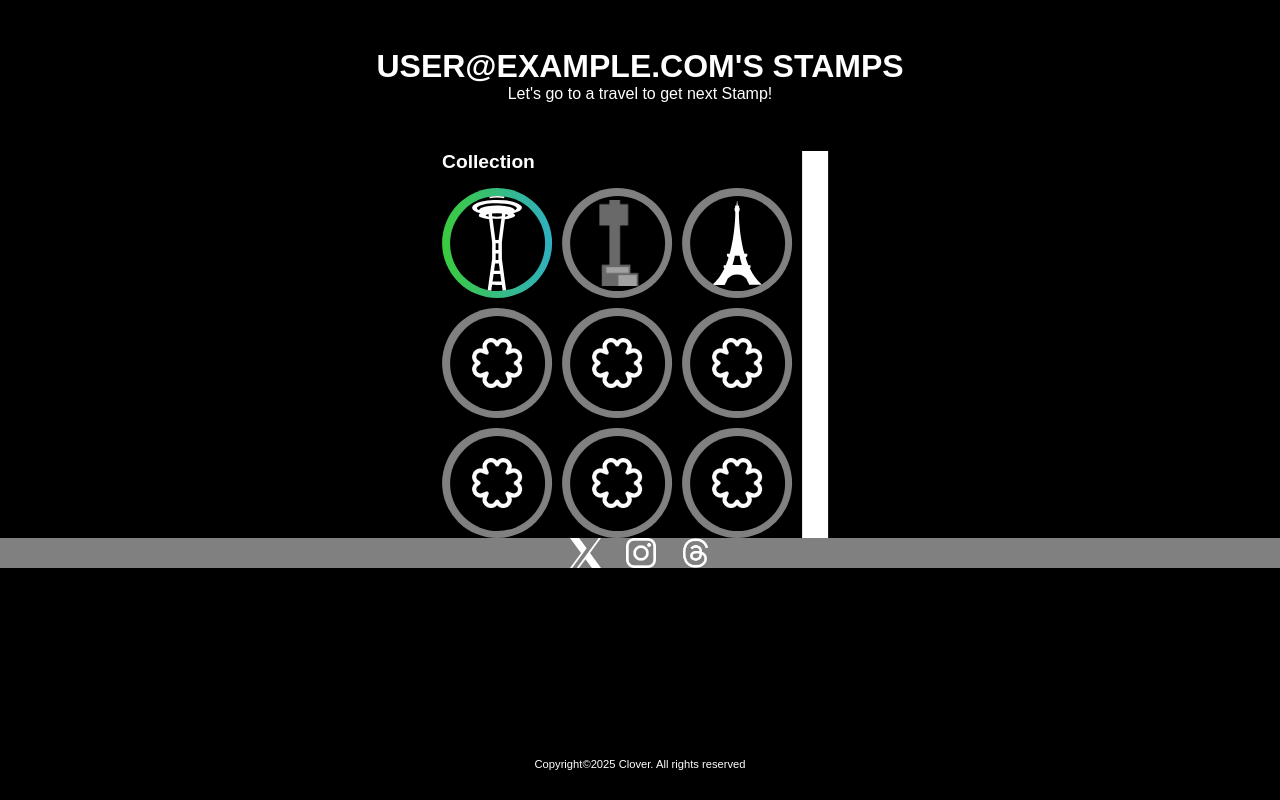
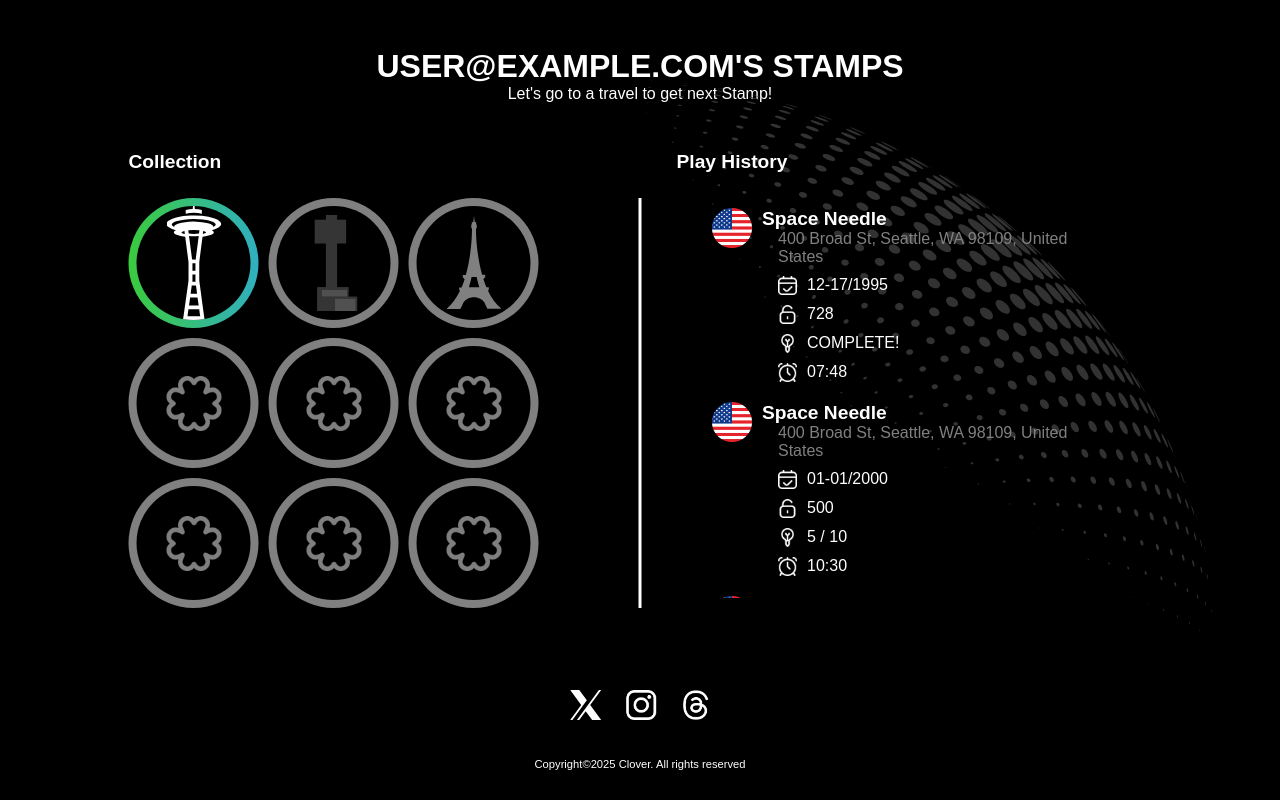
Before and after one commit to QuanGiap/CloverWebsite, a Next.js app: page /stamp in a window 1280 px wide. Built offline with nearby package versions, Linux system fonts and the light colour scheme.

Commit message:
Finish page 3

```diff
--- a/src/app/auth/page.tsx
+++ b/src/app/auth/page.tsx
@@ -32,7 +32,7 @@ export default function AuthPage() {
             Verication Code
           </label>
           <input placeholder="Enter verification code" type="text" id="code" className={styles.auth_input} />
-          <button className={styles.auth_button_code}>Verify code</button>
+          <button className={styles.auth_button_code} onClick={()=>window.location.href = '/stamp'}>Verify code</button>
         </div>
       </div>
         <Footer/>
--- a/src/app/stamp/page.module.css
+++ b/src/app/stamp/page.module.css
@@ -6,11 +6,16 @@
 .social_links{
     height: 30px;
     background-color: transparent;
+    cursor: pointer;
 }
 .social_links_group{
+    position: absolute;
+    bottom: 10%;
+    right: 50%;
+    transform: translate(50%,0);
     display: flex;
-    background-color: gray;
     justify-content: center;
+    margin-top: 20px;
     gap: 25px;
 }
 .threads_logo{
@@ -26,17 +31,33 @@
 .stamp_group{
     display: grid;
     grid-template-columns: auto auto auto;
-    width: max-content;
     gap: 10px;
+    justify-content: flex-start;
 }
 .collection_title{
     font-size: 1.2rem;
     margin-bottom: 15px;
+    grid-column-start: 1;
+    grid-column-end: 3;
+}
+.history_title{
+    font-size: 1.2rem;
+    margin-bottom: 15px;
+    grid-column-start:3;
+    grid-column-end: 4;
+    margin-left: 25px;
+}
+.history_group{
+    max-height: 400px;
+    overflow-y: auto;
+    width: 450px;
+    padding-right: 50px;
+    margin-left: 50px;
 }
 .data_group{
     display: grid;
-    grid-template-columns: auto auto auto;
-    /* background-color: wheat; */
+    grid-template-columns: 1fr auto 1fr;
+    grid-template-rows: auto auto;
     justify-content: center;
     width: max-content;
     gap: 10px;
@@ -46,6 +67,16 @@
 }
 .break_line{
     height: 100%;
-    width: 8px1;
+    width: 3px;
+    margin: 0 0 0 0;
+    align-self: center;
+    justify-self: center;
     background-color: white;
 }
+.back_ground_img{
+    position: absolute;
+    top: 10%;
+    right: 5%;
+    width: 600px;
+    filter: brightness(0.3);
+}
--- a/src/app/stamp/page.tsx
+++ b/src/app/stamp/page.tsx
@@ -1,69 +1,43 @@
 "use client"; // Mark this as a client component
 import Footer from "@/component/Footer/Footer";
 import styles from "./page.module.css";
-import { useState, useEffect, useMemo } from "react";
+import { useState, useEffect, useMemo,useRef } from "react";
 import StampIcon from "@/component/StampIcon/StampIcon";
+import PlayHistoryTab from "@/component/PlayHistoryTab/PlayHistoryTab";
 const fake_data_play = [
   {
     id:123,
-    title: "Space Needle",
+    placeName: "Space Needle",
     flagImgUrl:'ebe9e823cc09db35643e5d89fb6476bd.png',
+    address: "400 Broad St, Seattle, WA 98109, United States",
     date: new Date("1995-12-17T03:24:00"),
     point: 728,
-    task: 7,
-    max_task: 10,
+    task: 10,
+    maxTask: 10,
     time: "07:48",
   },
   {
     id:456,
-    title: "Golden Gate Bridge",
+    placeName: "Space Needle",
     flagImgUrl:'ebe9e823cc09db35643e5d89fb6476bd.png',
     date: new Date("2000-01-01T10:00:00"),
+    address: "400 Broad St, Seattle, WA 98109, United States",
     point: 500,
     task: 5,
-    max_task: 10,
+    maxTask: 10,
     time: "10:30",
   },
   {
     id:132,
-    title: "Eiffel Tower",
+    placeName: "Space Needle",
     flagImgUrl:'ebe9e823cc09db35643e5d89fb6476bd.png',
+    address: "400 Broad St, Seattle, WA 98109, United States",
     date: new Date("2010-05-15T14:30:00"),
     point: 850,
     task: 8,
-    max_task: 10,
+    maxTask: 10,
     time: "14:45",
-  },
-  {
-    id:645,
-    title: "Great Wall of China",
-    flagImgUrl:'ebe9e823cc09db35643e5d89fb6476bd.png',
-    date: new Date("2015-09-20T08:00:00"),
-    point: 920,
-    task: 9,
-    max_task: 10,
-    time: "08:15",
-  },
-  {
-    id:637,
-    title: "Sydney Opera House",
-    flagImgUrl:'ebe9e823cc09db35643e5d89fb6476bd.png',
-    date: new Date("2020-11-11T19:00:00"),
-    point: 780,
-    task: 7,
-    max_task: 10,
-    time: "19:30",
-  },
-  {
-    id:645,
-    title: "Colosseum",
-    flagImgUrl:'ebe9e823cc09db35643e5d89fb6476bd.png',
-    date: new Date("2022-07-07T16:00:00"),
-    point: 640,
-    task: 6,
-    max_task: 10,
-    time: "16:20",
-  },
+  }
 ];
 const fake_stamp_data = [
   {
@@ -113,10 +87,13 @@ const fake_stamp_data = [
   },
 ];
 export default function StampPage() {
-  const [user,setUser] = useState(localStorage.getItem('user')||'user@example.com')
+  const [user,setUser] = useState<string|null>(null);
   const [playStory, setPlayStory] = useState<typeof fake_data_play|null>(null);
+  const refStampGroup = useRef<HTMLDivElement|null>(null);
+  const refHistoryGroup = useRef<HTMLDivElement|null>(null);
   const [stamps, setStamps] = useState<typeof fake_stamp_data|null>(null);
   useEffect(() => {
+    setUser(localStorage.getItem('user')||'user@example.com');
     const id = setTimeout(() => setPlayStory(fake_data_play),0);
     const second_id = setTimeout(() => setStamps(fake_stamp_data),0);
     return ()=>{
@@ -129,30 +106,43 @@ const stampsComponent = useMemo(()=>{
     return <StampIcon key={data.id} altText="" imageUrl={data.imgUrl} stamped={data.stamped}/>
   })
 },[stamps])
+const historyComponent = useMemo(()=>{
+  return playStory?.map((data)=>{
+    return <PlayHistoryTab key={data.id} placeName={data.placeName} address={data.address} date={data.date} time={data.time} point={data.point} task={data.task} maxTask={data.maxTask} flagImgUrl={data.flagImgUrl}/>
+  })
+},[playStory]);
+  function goToUrl(str:string){
+    window.open(str)
+  }
 if(!playStory||!stamps){
   return <h1>Loading...</h1>
 }
   return (
     <div className={styles.back_ground_page}>
+      <img src="dots fade out.svg" className={styles.back_ground_img}/>
+      {/* <div className={styles.page_container}> */}
       <div className={styles.title_page}>
         <h1>{user}'s stamps</h1>
         <p>Let's go to a travel to get next Stamp!</p>
       </div>
       <div className={styles.data_group}>
-        <div className={styles.collection_group}>
           <h6 className={styles.collection_title}>Collection</h6>
-          <h6 className={styles.stamp_group}>
+          <h6 className={styles.history_title}>Play History</h6>
+        <div className={styles.collection_group} ref={refStampGroup}>
+          <div ref={refHistoryGroup}className={styles.stamp_group}>
            {stampsComponent}
-          </h6>
+          </div>
         </div>
-        <div className={styles.break_line}>test</div>
+        <div className={styles.break_line}></div>
         <div className={styles.history_group}>
+          {historyComponent}
         </div>
       </div>
       <div className={styles.social_links_group}>
-        <img src="x.svg" className={styles.social_links}/>
-        <img src="instagram.png" className={styles.social_links}/>
-        <img src="thread.png" className={styles.social_links+" "+styles.threads_logo}/>
+        <img src="x.svg" className={styles.social_links} onClick={()=>goToUrl('/stamp')}/>
+        <img src="instagram.png" className={styles.social_links}  onClick={()=>goToUrl('/stamp')}/>
+        <img src="thread.png" className={styles.social_links+" "+styles.threads_logo} onClick={()=>goToUrl('/stamp')}/>
+      {/* </div> */}
       </div>
       <Footer />
     </div>
--- /dev/null
+++ b/src/component/PlayHistoryTab/PlayHistoryTab.module.css
@@ -0,0 +1,37 @@
+.play_history_container{
+    display: flex;
+    flex-direction: row;
+    padding: 10px;
+    gap: 10px;
+}
+.play_history_info_container{
+    display: flex;
+    flex-direction: column;
+    gap: 10px;
+}
+.address{
+    color: gray;
+}
+.text_with_icon_container{
+    display: flex;
+    flex-direction: row;
+    gap: 10px;
+}
+.flag{
+    width: 40px;
+    height: 40px;
+}
+.icon{
+    width: 19px;
+}
+.text_with_icon_container{
+    display: flex;
+    align-content: center;
+}
+.place_name{
+    font-size: 1.2rem;
+    font-weight: bold;
+}
+.address, .text_with_icon_container{
+    margin-left: 1em;
+}
--- /dev/null
+++ b/src/component/PlayHistoryTab/PlayHistoryTab.tsx
@@ -0,0 +1,49 @@
+import styles from "./PlayHistoryTab.module.css";
+
+interface PlayHistoryTabProp {
+  placeName: string;
+  address: string;
+  date: Date;
+  time: string;
+  point: number;
+  task: number;
+  maxTask: number;
+  flagImgUrl: string;
+}
+
+export default function PlayHistoryTab(props: PlayHistoryTabProp) {
+  const { placeName, address, date, time, point, task, maxTask, flagImgUrl } =
+    props;
+  const yyyy = date.getFullYear();
+  const mm = date.getMonth() + 1; // Months start at 0!
+  const dd = date.getDate();
+  const dayString = dd < 10 ? "0" + dd : dd;
+  const monthString = mm < 10 ? "0" + mm : mm;
+  const formattedToday = monthString + "-" + dayString + "/" + yyyy;
+  const taskString = task === maxTask ? "COMPLETE!" : task + " / " + maxTask;
+  return (
+    <div className={styles.play_history_container}>
+      <img src={flagImgUrl} alt="flag" className={styles.flag} />
+      <div className={styles.play_history_info_container}>
+        <div className={styles.address_info_container}>
+            <h6 className={styles.place_name}>{placeName}</h6>
+            <p className={styles.address}>{address}</p>
+        </div>
+        <TextWithIcon icon="date.png" text={formattedToday} />
+        <TextWithIcon icon="problem.png" text={point.toString()} />
+        <TextWithIcon icon="point.png" text={taskString} />
+        <TextWithIcon icon="time.png" text={time} />
+      </div>
+    </div>
+  );
+}
+
+function TextWithIcon(props: { icon: string; text: string }) {
+  const { icon, text } = props;
+  return (
+    <div className={styles.text_with_icon_container}>
+      <img src={icon} alt="icon" className={styles.icon} />
+      <p className={styles.text}>{text}</p>
+    </div>
+  );
+}
--- a/src/component/StampIcon/page.module.css
+++ b/src/component/StampIcon/StampIcon.module.css
@@ -7,8 +7,8 @@
 }
 .stamped, .unstamped{
     border-radius: 50%;
-    width: 110px;
-    height: 110px;
+    width: 130px;
+    height: 130px;
     overflow: hidden;
     display: flex;
     justify-content: center;
@@ -18,17 +18,18 @@
     background: linear-gradient(0.25turn, #3BCB3D, #30AFC0);
 }
 .unstamped{
-    background-color: gray;
+    background-color: white;
+    filter: brightness(0.5);
 }
 .stamp_image{
-    width: 50px;
+    width: 55px;
 }
 .image_container{
     display: flex;
     justify-content: center;
     align-items: center;
-    width: 95px;
-    height: 95px;
+    width: 114px;
+    height: 114px;
     background-color: black;
     border-radius: 50%;
     overflow: hidden;
--- a/src/component/StampIcon/StampIcon.tsx
+++ b/src/component/StampIcon/StampIcon.tsx
@@ -1,5 +1,5 @@
 import React from 'react';
-import styles from './page.module.css';
+import styles from './StampIcon.module.css';
 
 interface StampIconProps {
     imageUrl: string;
```
Also changed, not shown: public/dots fade out.svg (added).
